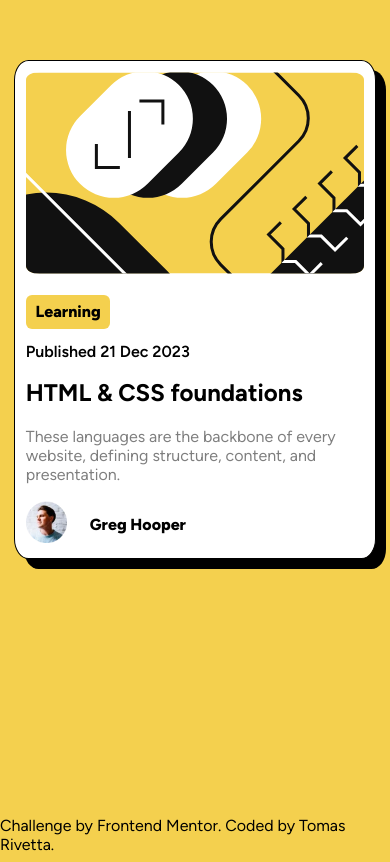
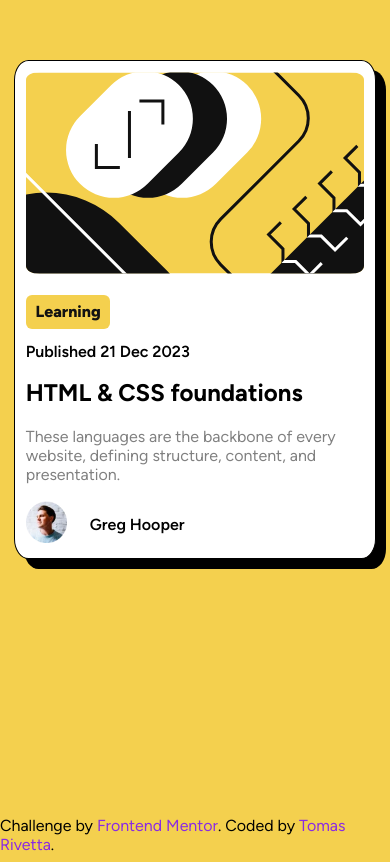
Before and after one commit to TomasRivetta/Blog-preview-card-FM, a plain HTML site: page index.html in a window 390 px wide. Shown: the part 197-1059 px from the top of the page. Drawn offline with Linux system fonts and the light colour scheme.

Commit message:
modificando estilos para responsive card

```diff
--- a/css/pages/inicio.css
+++ b/css/pages/inicio.css
@@ -42,7 +42,8 @@ main{
 
 .card-seccion__topic-text{
     padding: 9%;
-    font-weight: 800;
+    font-weight: var(--font-weight-XXL);
+    color: var(--black);
 }
 
 .card-seccion__date-text{
@@ -61,7 +62,7 @@ main{
 }
 
 .card-section__text-information{
-    opacity: 50%;
+    color: var(--grey);
     margin-bottom: 2%;
 }
 
@@ -75,7 +76,7 @@ main{
 }
 
 .card-section__person--name{
-    font-weight: 800;
+    font-weight: var(--font-weight-XL);
 }
 
 
@@ -83,6 +84,11 @@ main{
     display: flex;
     justify-content: center;
     text-wrap: wrap;
+    margin-bottom: 2%;
+}
+
+a{
+    color: blueviolet;
 }
 
 @media only screen and (max-width: 375px){
```
